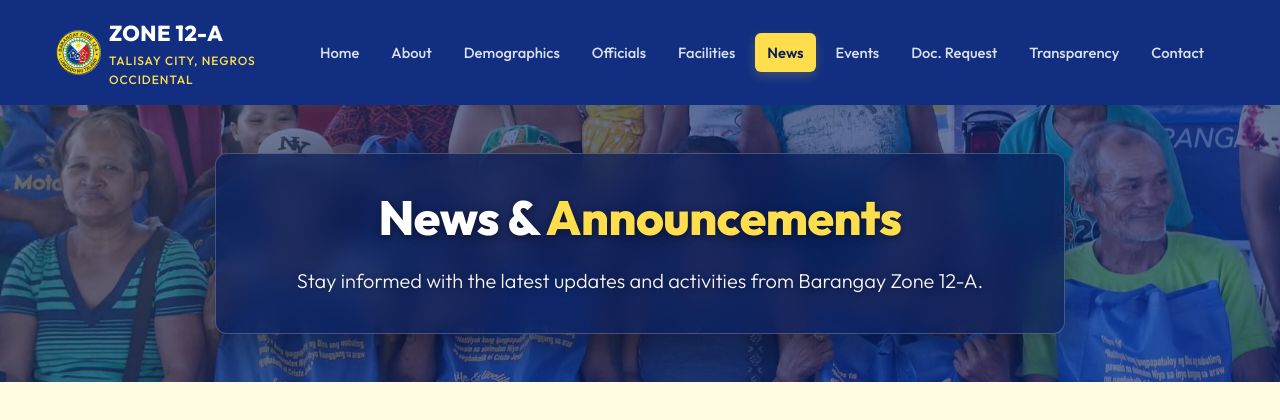
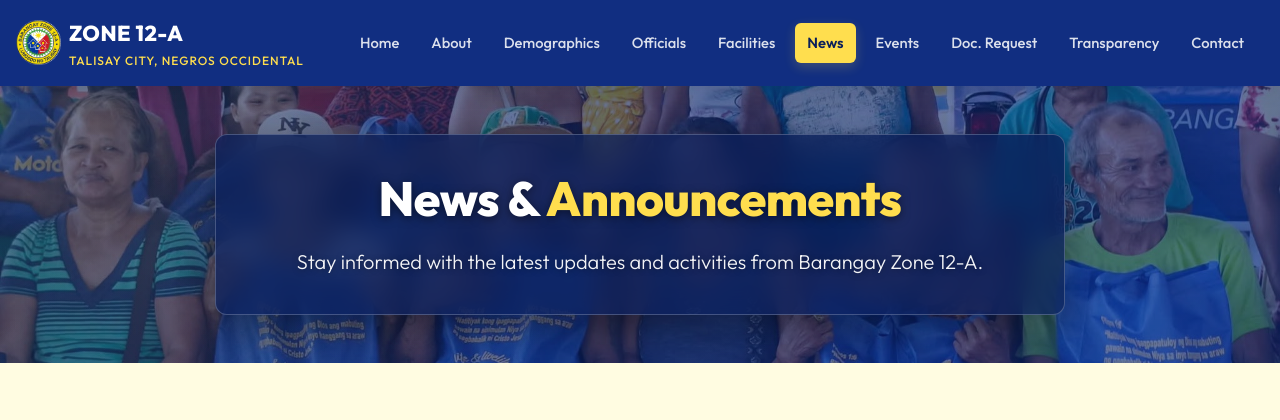
Before and after one commit to thirdyGod/barangayz12A, a PHP site: page /news.php in a window 1280 px wide. Shown: the top 420 px of the page. Run offline with PHP 8.4, Linux system fonts and the light colour scheme; data comes from the database, SQL or seed files in the repository; data that the repository does not hold is empty.

Commit message:
Move header logo to the left edge by making header container full width
Co-Authored-By: Devin AI <158243242+devin-ai-integration[bot]@users.noreply.github.com>

```diff
--- a/assets/css/style.css
+++ b/assets/css/style.css
@@ -95,6 +95,10 @@ header.main-header {
     top: 0;
     z-index: 1000;
     box-shadow: 0 4px 20px rgba(0,0,0,0.1);
+}
+
+.main-header .container {
+    max-width: 100%;
 }
 
 .navbar {
```
